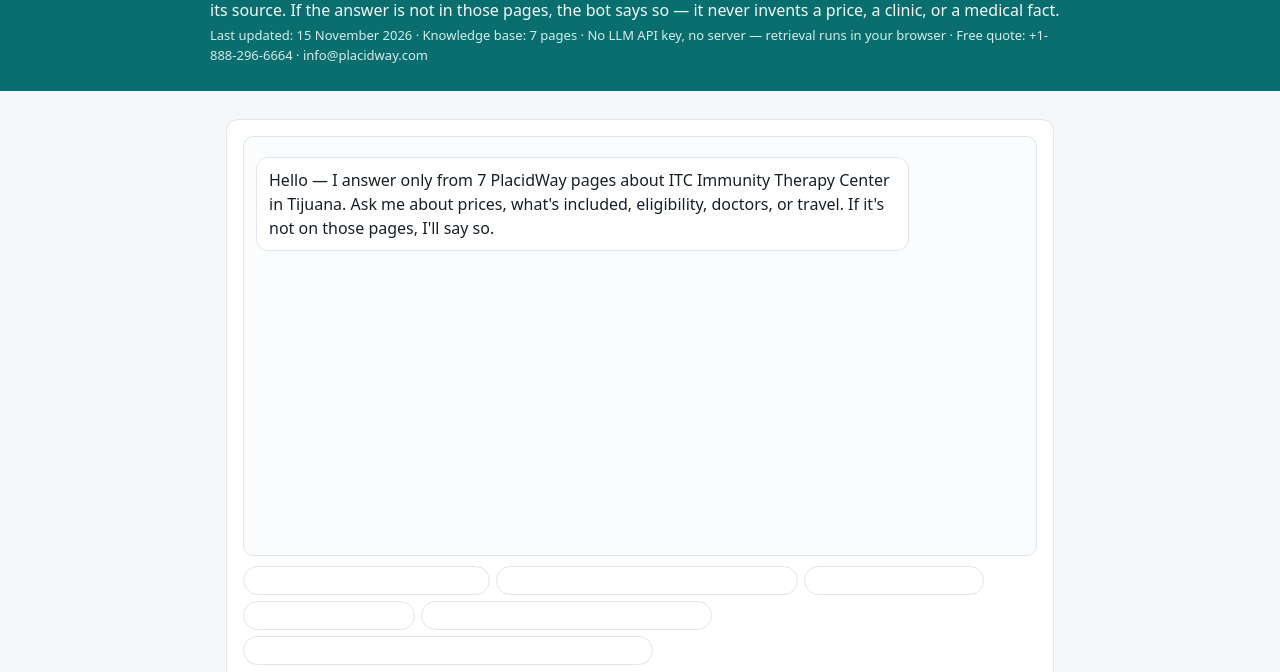
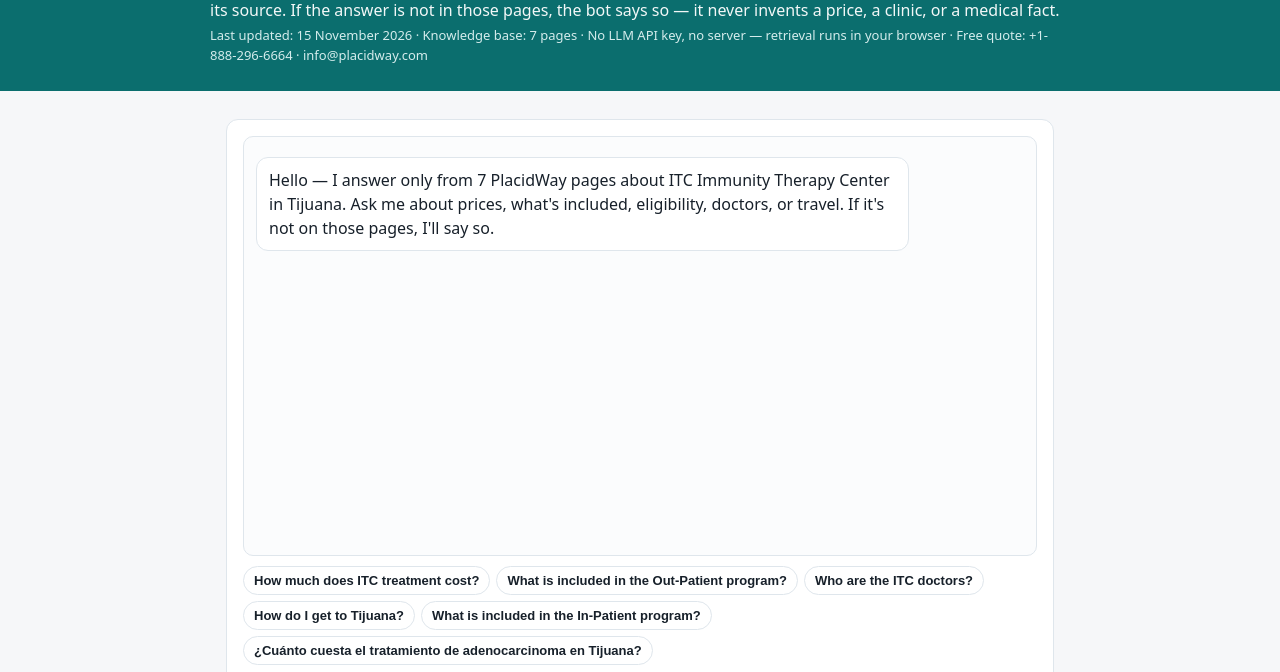
Before and after one commit to AntoinneS/placidway-itc-chatbot, a plain HTML site: page index.html in a window 1280 px wide. Shown: the part 90-762 px from the top of the page. Drawn offline with Linux system fonts and the light colour scheme.

Commit message:
Fix chip button text colour (white-on-white)

```diff
--- a/index.html
+++ b/index.html
@@ -20,7 +20,7 @@ main{padding:16px}
 .msg.bot a{color:var(--brand)} .src{font-size:12px;color:var(--muted);margin-top:6px}
 .row{display:flex;gap:8px;margin-top:10px} input[type=text],input[type=email]{flex:1;padding:11px;border:1px solid var(--line);border-radius:9px;font-size:16px}
 button{padding:11px 16px;border:0;border-radius:9px;background:var(--brand);color:#fff;font-weight:600;cursor:pointer} button.ghost{background:#fff;color:var(--brand);border:1px solid var(--brand)}
-.chips{display:flex;flex-wrap:wrap;gap:6px;margin:10px 0} .chip{border:1px solid var(--line);background:#fff;border-radius:999px;padding:6px 10px;cursor:pointer;font-size:13px}
+.chips{display:flex;flex-wrap:wrap;gap:6px;margin:10px 0} .chip{border:1px solid var(--line);background:#fff;color:var(--ink);border-radius:999px;padding:6px 10px;cursor:pointer;font-size:13px}
 details{margin:8px 0} summary{cursor:pointer;font-weight:600}
 .warn{background:var(--warnbg);border:1px solid #f0d48a;color:#5c3d00;border-radius:9px;padding:10px 12px;font-size:13px}
 footer{padding:18px;text-align:center;color:var(--muted);font-size:13px}
```
